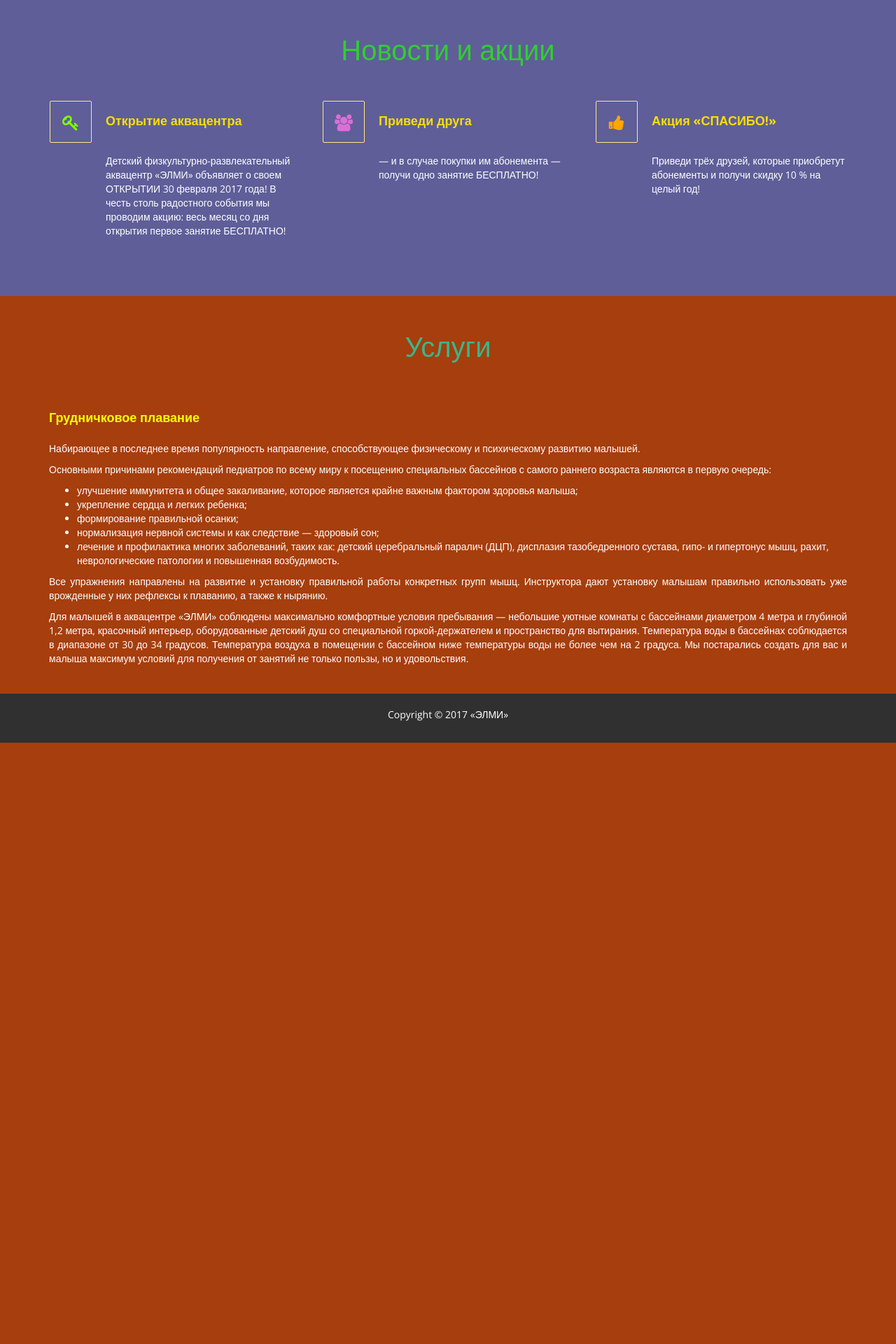
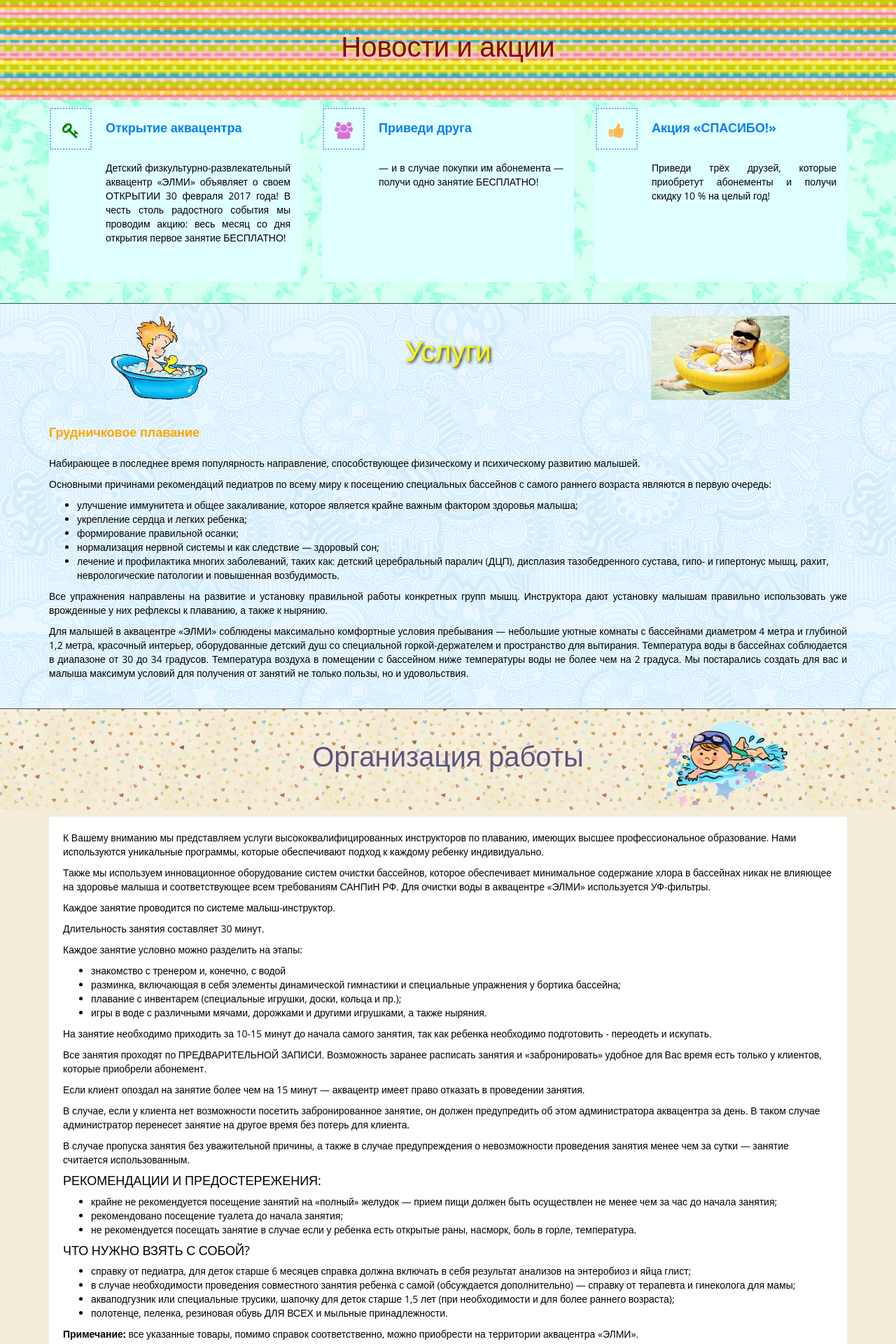
Before and after one commit to AntonyanArmen/elmi, a PHP site: page / in a window 1280 px wide. Shown: the part 779-2699 px from the top of the page at 70% size. Before the commit the page ends 1840 px from the top, so only its background shows below. Run offline with PHP 8.4, Linux system fonts and the light colour scheme; some web fonts are replaced.

Commit message:
colorify main

```diff
--- a/css/templatemo-style.css
+++ b/css/templatemo-style.css
@@ -1,13 +1,7 @@
-/*
-Awesome Template
-http://www.templatemo.com/preview/templatemo_450_awesome
-*/
-
 body
 	{
- 		background: #303030;
- 		color: #ffffff;
-		font-family: Ubuntu, 'Open Sans', sans-serif;
+        color: #000;
+		font-family: 'UbuntuMedium', 'Open Sans', sans-serif;
 		font-weight: 300;
 		overflow-x: hidden; /* prevent horizontal scrollbar from appearing */
 	}
@@ -25,12 +19,7 @@ h2
 	{
 		text-align: center;
 		font-size: 40px;
-		padding-bottom: 40px;
-	}
-h2 span
-	{
-		color: #28a7e9;
-		font-weight: bold;
+		padding-bottom: 20px;
 	}
 /* end h2 */
 
@@ -38,9 +27,14 @@ h2 span
 #news, #team, #service,
 #portfolio, #contact
 	{
-		padding-top: 30px;
 		padding-bottom: 30px;
+        border-bottom: 1px solid #505050;
 	}
+.section-header
+    {
+        padding-top: 25px;
+        padding-bottom: 35px;
+    }
 /* end about team service portfolio contact */
 
 /* start preloader */
@@ -129,6 +123,8 @@ h2 span
 /* start header */
 header
 	{
+        background: #303030;
+        color: #fff;
 		min-height: 20px;
 		padding-top: 18px;
 		padding-bottom: 10px;
@@ -188,6 +184,7 @@ header .social-icon li a
 
 .navbar-default .navbar-nav > li > a.current {
 	color: #28A7E9;
+    transform: scale(1.1);
 }
 .navbar-default .navbar-nav li a:hover
 {
@@ -205,7 +202,17 @@ header .social-icon li a
 	top: 0;
 }
 /* end navigation */
-
+.textblock
+{
+        word-spacing: 2px;
+        letter-spacing: 0.2px;
+        text-align: justify;
+        font-size-adjust: 1em;
+}
+.justify-text
+{
+    text-align: justify;
+}
 /* start home */
 #home
 	{
@@ -233,11 +240,6 @@ header .social-icon li a
 @keyframes animatedBackground {
 	from { background-position: center, 100% 100% }
 	to { background-position:  center, 0 0 ; }
-}
-#home .container
-{
-    padding: 0;
-
 }
 #home h2
 	{
@@ -269,7 +271,6 @@ header .social-icon li a
 .home-col p
 {
         font-size-adjust: 1em;
-        text-align: justify;
         line-height: normal;
         color: #FFE888;
 }
@@ -280,7 +281,7 @@ header .social-icon li a
 figcaption
 {
     /*color: #2873b9;*/
-
+    color: #fff;
     font-size: .83em;
     width: 308px;
     padding-left: 0.5em;
@@ -289,31 +290,36 @@ figcaption
     {
 
     }
-
-
 /* end home */
 
 /* start about */
 #news
 {
-    background-color: #5F5E99;
+    background-color: aquamarine;
+    background-image: url('../images/back/news-bg.gif'), url('../images/back/greyfloral.png');
+    background-repeat: repeat-x, repeat;
+    background-attachment: scroll ,fixed;
+    background-blend-mode: normal, luminosity;
+}
+#news .section-header *
+{
+    text-shadow: 3px 3px 5px #FFE0B3;
 }
 #news h2
 {
-    /*color: #CC5618;*/
-    color: limegreen;
+    color: darkred;
 }
 .media
 {
     -webkit-transition: all 0.4s ease-in-out;
             transition: all 0.4s ease-in-out;
     min-height: 250px;
-
+    background-color: #e0ffff;
+    border-radius: 5px;
 }
-.media:hover
+.media-body
 {
-    border-radius: 5px;
-    background-color: #373659;
+    padding-right: 15px;
 }
 #news .media-heading-wrapper
 	{
@@ -321,7 +327,7 @@ figcaption
 	}
 #news .media-heading-wrapper .fa
 	{
-		border: 1px solid #FFE888;
+		border: 2px dotted #60B0FD;
 		border-radius: 2px;
 		color: #fff;
 		font-size: 24px;
@@ -333,7 +339,7 @@ figcaption
 	}
 #news .media-heading-wrapper .fa-key
 {
-  color: chartreuse;
+  color: green;
 }
 #news .media-heading-wrapper .fa-users
 {
@@ -341,7 +347,7 @@ figcaption
 }
 #news .media-heading-wrapper .fa-thumbs-up
 {
-    color: orange;
+    color: #FFB954;
 }
 #news .media-heading-wrapper h3
 	{
@@ -349,60 +355,58 @@ figcaption
 		font-weight: bold;
 		padding-top: 20px;
 		padding-left: 52px;
-        color: #fcdd03;
+        color: #0580f2;
 	}
 /* end about */
 
 /* start team */
+#team
+{
+    background-color: #f4edd8;
+    background-image: url('../images/back/service-bg.gif');
+    background-repeat: repeat-x;
+    background-blend-mode: normal;
+}
+#team .section-header
+{
+    background-image: url('../images/back/star%20swim.gif');
+    background-repeat: no-repeat;
+    background-position:90% 50%;
+}
+#team h2
+{
+    color: #635378;
+    text-shadow: 2px 2px 4px #eeeeef;
+}
 #team .team-wrapper
 	{
-		background: #404040;
-		padding-bottom: 10px;
-		-webkit-transition: all 0.4s ease-in-out;
-		        transition: all 0.4s ease-in-out;
-		position: relative;
-	}
-#team .team-wrapper:hover
-	{
-		cursor: pointer;
-		opacity: 0.4;
-		bottom: 4px;
-	}
-#team .team-wrapper .team-des
-	{
+		background: #fff;
 		padding: 20px;
-	}
-#team .team-wrapper .team-des span
-	{
-		color: #28a7e9;
-		display: block;
-		font-weight: bold;
-		padding-bottom: 12px;
 	}
 /* end team */
 
 /* start service */
 #service
 {
-    background-color: #A63E0D;
+    /*background-color: #f4edd8;F4D7ED*/
+    background-color: #b1c8d6;
+    background-image:  url('../images/back/skulls.png');
+    background-blend-mode: luminosity;
+}
+#service .section-header
+{
+    background-image:  url('../images/back/bath.gif'), url('../images/back/baby_pool_sun_glasses.jpg');
+    background-repeat: no-repeat, no-repeat;
+    background-position: 10% 50%, 90% 50%;
 }
 #service h2
 {
-    color: #39B78B;
+    color: yellow;
+    text-shadow: 2px 2px 4px #222;
 }
-#service .col-md-12
-	{
-		-webkit-transition: background 0.4s ease-in-out;
-		        transition: background 0.4s ease-in-out;
-	}
-#service .col-md-12:not(:first-of-type):hover
-	{
-		background: #752c09;
-        border-radius: 5px;
-	}
 #service h4
 	{
-		color: yellow;
+		color: orange;
 		font-weight: 600;
 		padding-top: 10px;
 		padding-bottom: 14px;
@@ -473,40 +477,18 @@ figcaption
 /* start contact */
 #contact
 	{
-		background: #202020;
+		background: #fff;
+        background-image: url('../images/back/contacts-bg.gif'), url('../images/back/contacts-bg2.jpg');
+        background-repeat: repeat-x, no-repeat;
+        background-attachment: scroll ;
+        background-position: 0% 0%, 100% 100%;
 	}
-#contact .form-control
-	{
-		background: transparent;
-		border: 1px solid #28a7e9;
-		border-radius: 2px;
-		box-shadow: none;
-		color: #fff;
-		margin-top: 6px;
-		margin-bottom: 16px;
-	}
-#contact label
-	{
-		font-weight: 500;
-	}
-#contact input
-	{
-		height: 50px;
-	}
-#contact input[type="submit"]
-	{
-		background: #28a7e9;
-		font-weight: bold;
-		-webkit-transition: all 0.4s ease-in-out;
-		        transition: all 0.4s ease-in-out;
-	}
-#contact input[type="submit"]:hover
-	{
-		background: transparent;
-	}
+#contact h2
+{
+    text-shadow: 2px 2px 4px #333;
+}
 #contact address
 	{
-		border-bottom: 1px solid #505050;
 		padding-top: 30px;
 	}
 #contact address .address-title
@@ -563,6 +545,7 @@ figcaption
 	}
 .social-icon li a
 	{
+        background-color: darkcyan;
 		border: 1px solid #fff;
 		border-radius: 2px;
 		color: #fff;
@@ -577,6 +560,7 @@ figcaption
 	}
 .social-icon li a:hover
 	{
+        color: black;
 		background: #28a7e9;
 		border-color: transparent;
 	}
--- a/index.html
+++ b/index.html
@@ -15,7 +15,6 @@
 		<link rel="stylesheet" href="css/animate.min.css">
 		<link rel="stylesheet" href="css/bootstrap.min.css">
 		<link rel="stylesheet" href="css/font-awesome.min.css">
-		<link rel="stylesheet" href="css/ubuntu.css">
 		<link rel="stylesheet" href="css/UbuntuMedium.css">
 		<link href='http://fonts.googleapis.com/css?family=Open+Sans:400,300,600,700' rel='stylesheet' type='text/css'>
 		<link rel="stylesheet" href="css/templatemo-style.css">
@@ -72,7 +71,7 @@
 						<span class="icon icon-bar"></span>
 						<span class="icon icon-bar"></span>
 					</button>
-					<a href="#" class="navbar-brand"><i class="fa fa-home text-success"></i> ЭЛМИ</a>
+					<a href="#home" class="navbar-brand"><i class="fa fa-home text-success"></i> ЭЛМИ</a>
 				</div>
 				<div class="collapse navbar-collapse">
 					<ul class="nav navbar-nav navbar-right">
@@ -81,7 +80,7 @@
 						<li><a href="#team">Огранизация работы</a></li>
 						<li><a href="#contact">Контакты</a></li>
 						<li><a href="#portfolio">Галерея</a></li>
-						<li><a href="#contact">Отзывы</a></li>
+						<li><a href="#contac">Отзывы</a></li>
 					</ul>
 				</div>
 			</div>
@@ -109,7 +108,7 @@
                             </figure>
                         </div>
                     </div>
-                    <div class="col-md-8 home-col">
+                    <div class="col-md-8 home-col textblock">
                         <div class="wow fadeIn" data-wow-offset="50" data-wow-delay="0.9s">
                             <p>Мы приветствуем Вас и желаем приятного и, самое главное, полезного совместного времяпровождения!</p>
                             <p>Аквацентр «ЭЛМИ» предлагает спектр услуг, направленных на оздоровление и физическое развитие деток в возрасте от 2-х месяцев до 7 лет.</p>
@@ -124,7 +123,7 @@
 		<section id="news">
 			<div class="container">
 				<div class="row">
-					<div class="col-md-12">
+					<div class="col-md-12  section-header">
     					<h2 class="wow bounceIn" data-wow-offset="50" data-wow-delay="0.3s">Новости и акции</h2>
     				</div>
 					<div class="col-md-4 col-sm-4 col-xs-12 wow fadeInLeft" data-wow-offset="50" data-wow-delay="0.6s">
@@ -135,7 +134,7 @@
 								</div>
 								<h3 class="media-heading">Открытие аквацентра</h3>
 							</div>
-							<div class="media-body">
+							<div class="media-body justify-text">
 								<p>Детский физкультурно-развлекательный аквацентр «ЭЛМИ» объявляет о своем ОТКРЫТИИ 30 февраля 2017 года! В честь столь радостного события мы проводим акцию: весь месяц со дня открытия первое занятие БЕСПЛАТНО!</p>
 							</div>
 						</div>
@@ -148,7 +147,7 @@
 								</div>
 								<h3 class="media-heading">Приведи друга</h3>
 							</div>
-							<div class="media-body">
+							<div class="media-body justify-text">
 								<p> — и в случае покупки им абонемента — получи одно занятие БЕСПЛАТНО!</p>
 							</div>
 						</div>
@@ -161,7 +160,7 @@
 								</div>
 								<h3 class="media-heading">Акция «СПАСИБО!»</h3>
 							</div>
-							<div class="media-body">
+							<div class="media-body justify-text">
 								<p>Приведи трёх друзей, которые приобретут абонементы и получи скидку 10 % на целый год!</p>
 							</div>
 						</div>
@@ -174,7 +173,7 @@
         <section id="service">
                     <div class="container">
                         <div class="row">
-                            <div class="col-md-12">
+                            <div class="col-md-12 section-header">
                                 <h2 class="wow bounceIn animated" data-wow-offset="50" data-wow-delay="0.3s" style="visibility: visible; animation-delay: 0.3s; animation-name: bounceIn;">Услуги</h2>
                             </div>
                             <div class="col-md-12 wow fadeIn animated" data-wow-offset="50" data-wow-delay="0.6s" style="visibility: visible; animation-delay: 0.6s; animation-name: fadeIn;">
@@ -195,7 +194,81 @@
                         </div>
                     </div>
                 </section>
-            	<!-- end service -->
+        <!-- end service -->
+
+    	<!-- start team -->
+    	<section id="team">
+    		<div class="container">
+    			<div class="row">
+    				<div class="col-md-12 section-header">
+    					<h2 class="wow bounceIn" data-wow-offset="50" data-wow-delay="0.3s">Организация работы</h2>
+    				</div>
+    				<div class="col-md-12 wow fadeIn" data-wow-offset="50" data-wow-delay="1.3s">
+    					<div class="team-wrapper">
+                            <div class="team-des">
+                                <p>К Вашему вниманию мы представляем услуги высококвалифицированных инструкторов по плаванию, имеющих высшее профессиональное образование. Нами используются уникальные программы, которые обеспечивают подход к каждому ребенку индивидуально.</p>
+                                <p>Также мы используем инновационное оборудование систем очистки бассейнов, которое обеспечивает минимальное содержание хлора в бассейнах никак не влияющее на здоровье малыша и соответствующее всем требованиям САНПиН РФ. Для очистки воды в аквацентре «ЭЛМИ» используется УФ-фильтры.</p>
+                                <p>Каждое занятие проводится по системе малыш-инструктор. </p>
+                                <p>Длительность занятия составляет 30 минут.</p>
+                                <p>Каждое занятие условно можно разделить на этапы:</p>
+                                    <ul>
+                                        <li>знакомство с тренером и, конечно, с водой</li>
+                                        <li>разминка, включающая в себя элементы динамической гимнастики и специальные упражнения у бортика бассейна;</li>
+                                        <li>плавание с инвентарем (специальные игрушки, доски, кольца и пр.);</li>
+                                        <li>игры в воде с различными мячами, дорожками и другими игрушками, а также ныряния.</li>
+                                    </ul>
+                                <p>На занятие необходимо приходить за 10-15 минут до начала самого занятия, так как ребенка необходимо подготовить  - переодеть и искупать.</p>
+                                <p>Все занятия проходят по ПРЕДВАРИТЕЛЬНОЙ ЗАПИСИ. Возможность заранее расписать занятия и «забронировать» удобное для Вас время есть только у клиентов, которые приобрели абонемент.</p>
+                                <p>Если клиент опоздал на занятие более чем на 15 минут — аквацентр имеет право отказать в проведении занятия.</p>
+                                <p>В случае, если у клиента нет возможности посетить забронированное занятие, он должен предупредить об этом администратора аквацентра за день. В таком случае администратор перенесет занятие на другое время без потерь для клиента.</p>
+                                <p>В случае пропуска занятия без уважительной причины, а также в случае предупреждения о невозможности проведения занятия менее чем за сутки — занятие считается использованным.</p>
+                                <h4>РЕКОМЕНДАЦИИ И ПРЕДОСТЕРЕЖЕНИЯ:</h4>
+                                <ul>
+                                    <li>крайне не рекомендуется посещение занятий на «полный» желудок — прием пищи должен быть осуществлен не менее чем за час до начала занятия;</li>
+                                    <li>рекомендовано посещение туалета до начала занятия;</li>
+                                    <li>не рекомендуется посещать занятие в случае если у ребенка есть открытые раны, насморк, боль в горле, температура.</li>
+                                </ul>
+                                <h4>ЧТО НУЖНО ВЗЯТЬ С СОБОЙ?</h4>
+                                <ul>
+                                    <li>справку от педиатра, для деток старше 6 месяцев справка должна включать в себя результат анализов на энтеробиоз и яйца глист;</li>
+                                    <li>в случае необходимости проведения совместного занятия ребенка с самой (обсуждается дополнительно) — справку от терапевта и гинеколога для мамы;</li>
+                                    <li>акваподгузник или специальные трусики, шапочку для деток старше 1,5 лет (при необходимости и для более раннего возраста);</li>
+                                    <li>полотенце, пеленка, резиновая обувь ДЛЯ ВСЕХ и мыльные принадлежности.</li>
+                                </ul>
+                                <p><strong>Примечание:</strong> все указанные товары, помимо справок соответственно, можно приобрести на территории аквацентра «ЭЛМИ».</p>
+                            </div>
+    					</div>
+    				</div>
+    			</div>
+    		</div>
+    	</section>
+    	<!-- end team -->
+    	<!-- start contact -->
+    	<section id="contact">
+    		<div class="container">
+    			<div class="row">
+    				<div class="col-md-12 section-header">
+    					<h2 class="wow bounceIn" data-wow-offset="50" data-wow-delay="0.3s">Контакты</h2>
+    				</div>
+    				<div class="col-md-12 col-sm-12 col-xs-12 wow fadeInUp" data-wow-offset="50" data-wow-delay="0.6s">
+    					<address>
+    						<p class="address-title">Адрес</p>
+    						<span>Lorem ipsum dolor sit amet, consectetur adipiscing elitquisque tempus ac eget diam et laoreet phasellus ut nisi id leo molestie.</span>
+    						<p><i class="fa fa-phone"></i> 010-020-0340</p>
+    						<p><i class="fa fa-envelope-o"></i> elmi@company.com</p>
+    						<p><i class="fa fa-map-marker"></i> г. Ростов-на-Дону, ул. Улица</p>
+    					</address>
+    					<ul class="social-icon">
+    						<li><h4>Социальные сети</h4></li>
+    						<li><a href="#" class="fa fa-facebook"></a></li>
+    						<li><a href="#" class="fa fa-twitter"></a></li>
+    						<li><a href="#" class="fa fa-instagram"></a></li>
+    					</ul>
+    				</div>
+    			</div>
+    		</div>
+    	</section>
+    	<!-- end contact -->
         <!-- start copyright -->
         <footer id="copyright">
             <div class="container">
```
Also changed, not shown: images/back/baby_pool_sun_glasses.jpg (added), images/back/bath.gif (added), images/back/contacts-bg.gif (added), images/back/contacts-bg2.jpg (added), images/back/greyfloral.png (added), images/back/mainBackgroung.jpg (deleted), images/back/news-bg.gif (added), images/back/service-bg.gif (added), images/back/skulls.png (added), images/back/star swim.gif (added).
